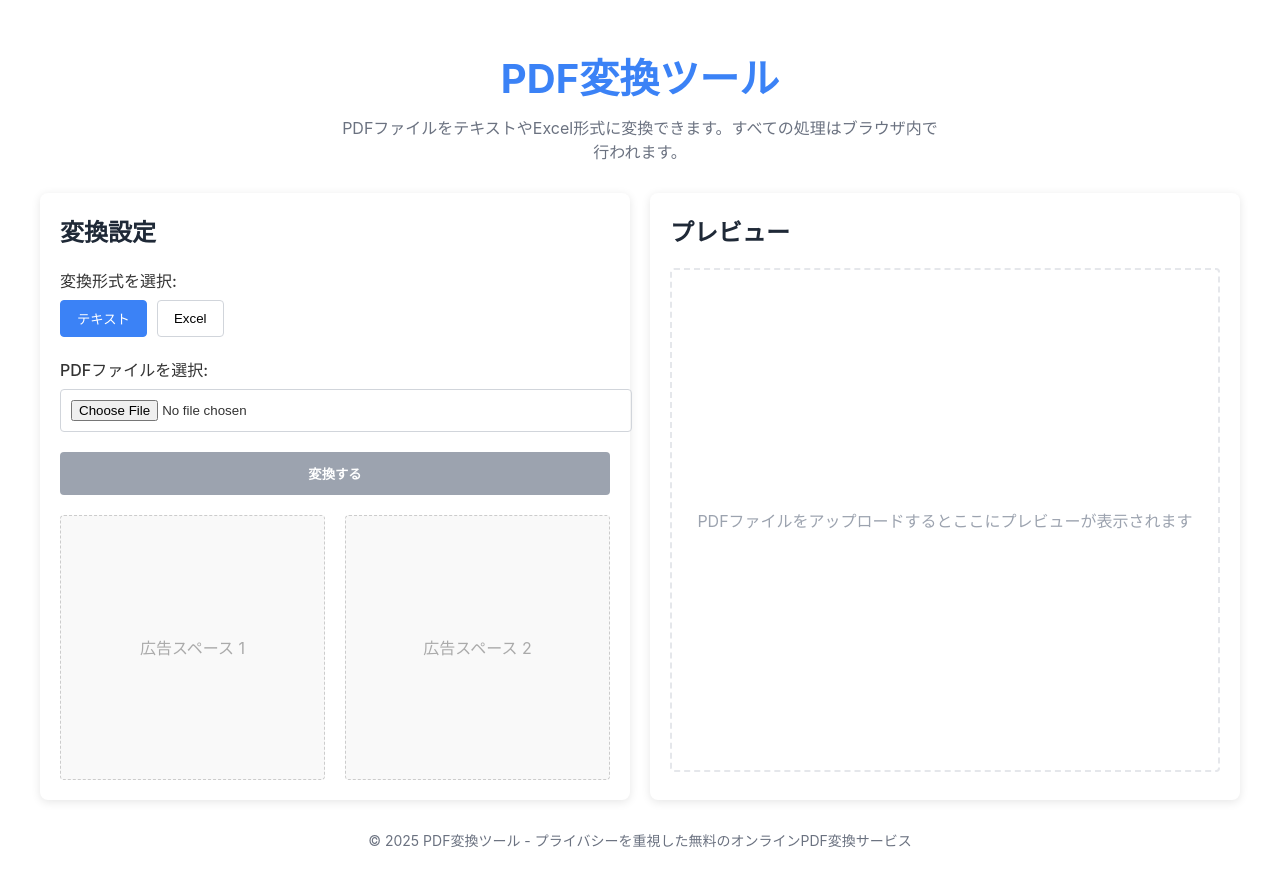
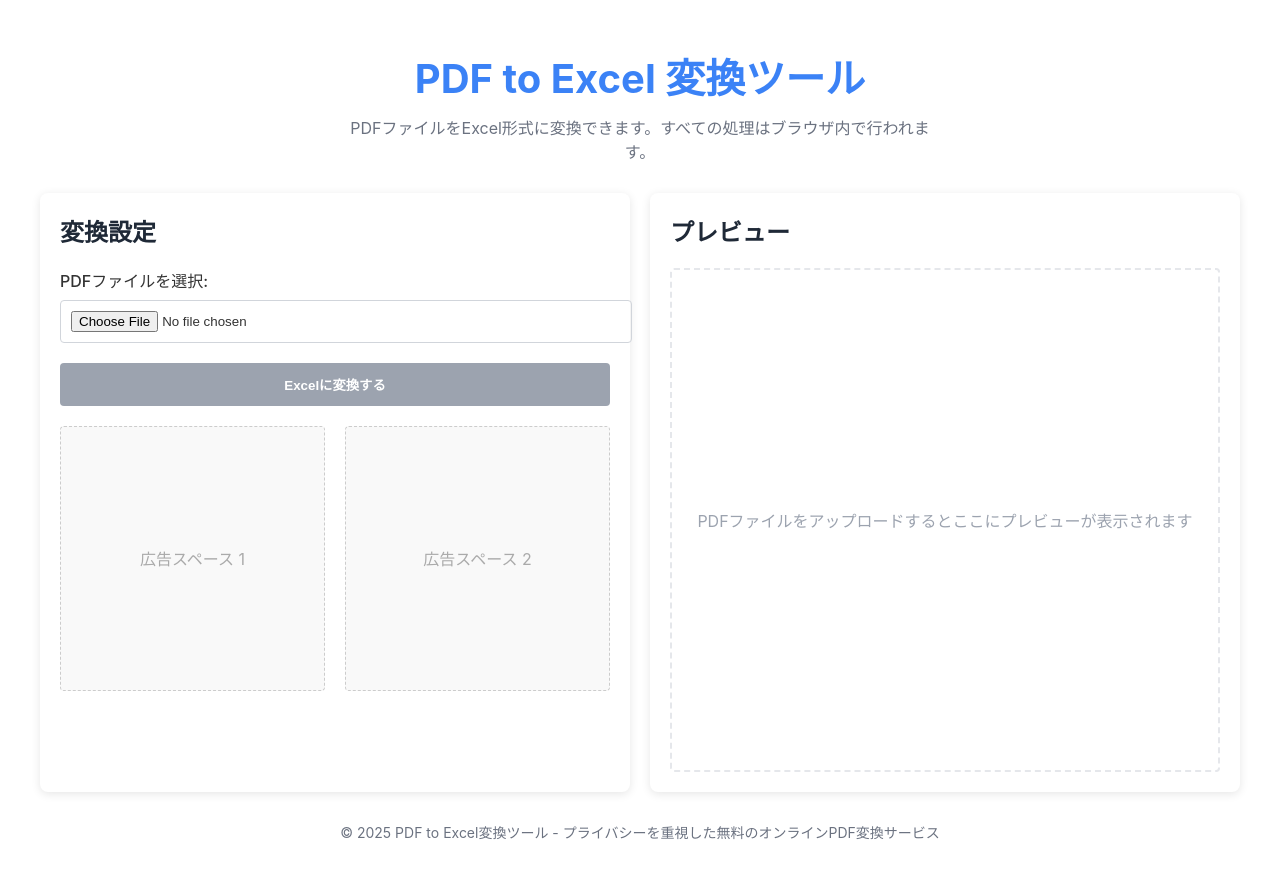
Before and after one commit to OOISHITATSUKI/pdf-converter, a React (Create React App) app: page / in a window 1280 px wide. Built offline with nearby package versions, Linux system fonts and the light colour scheme.

Commit message:
広告スペースを追加

```diff
--- a/src/App.js
+++ b/src/App.js
@@ -9,13 +9,11 @@
   const [loading, setLoading] = useState(false);
   const [progress, setProgress] = useState(0);
   const [error, setError] = useState('');
-  const [conversionType, setConversionType] = useState('text');
   const [processingStatus, setProcessingStatus] = useState('');
   const [pdfPreview, setPdfPreview] = useState(null);
 
   // PDF.jsのワーカー設定
   useEffect(() => {
-    // 特定のバージョンを指定して、存在するファイルを使用
     const pdfjsWorker = 'https://cdnjs.cloudflare.com/ajax/libs/pdf.js/3.4.120/pdf.worker.min.js';
     pdfjsLib.GlobalWorkerOptions.workerSrc = pdfjsWorker;
     console.log('Set PDF.js worker to:', pdfjsWorker);
@@ -46,45 +44,6 @@
       setFile(null);
       setPdfPreview(null);
       setError('PDFファイルのみ対応しています。別の形式のファイルが選択されました。');
-    }
-  };
-
-  // PDFからのテキスト抽出（シミュレーション版）
-  const extractTextFromPDF = async (pdfData) => {
-    try {
-      console.log('Starting text extraction simulation...');
-      setProcessingStatus('PDFからテキストを抽出中...');
-
-      // 進行状況をシミュレート
-      for (let i = 0; i <= 100; i += 10) {
-        await new Promise(resolve => setTimeout(resolve, 200));
-        setProgress(i);
-      }
-
-      // ファイル名を含む動的なテキストを生成
-      const fileName = file ? file.name : 'document.pdf';
-
-      // サンプルテキストを返す
-      return `ファイル「${fileName}」から抽出されたテキスト\n\n` +
-        "PDFから抽出されたサンプルテキストです。\n\n" +
-        "このテキストは、PDF変換ツールで生成されました。\n\n" +
-        "============ サンプルデータ ============\n\n" +
-        "項目A：サンプルデータ1\n" +
-        "項目B：サンプルデータ2\n" +
-        "項目C：サンプルデータ3\n\n" +
-        "以下は表形式のデータの例：\n\n" +
-        "商品名\t数量\t単価\t合計\n" +
-        "商品A\t2\t1,000円\t2,000円\n" +
-        "商品B\t1\t3,000円\t3,000円\n" +
-        "商品C\t3\t500円\t1,500円\n\n" +
-        "合計: 6,500円\n\n" +
-        "=======================================\n\n" +
-        "※このテキストはシミュレーションによる出力で、\n" +
-        "実際のPDFの内容は反映されていません。";
-    } catch (error) {
-      console.error('テキスト抽出エラー:', error);
-      setError('テキスト抽出中にエラーが発生しました');
-      throw error;
     }
   };
 
@@ -146,28 +105,6 @@
 
       console.log('File read, size:', pdfData.byteLength, 'bytes');
 
-      if (conversionType === 'text') {
-        // テキスト変換処理
-        console.log('Converting to text format...');
-        const extractedText = await extractTextFromPDF(pdfData);
-        console.log('Text extraction completed, length:', extractedText.length);
-
-        // テキストファイルとして保存
-        const blob = new Blob([extractedText], { type: 'text/plain;charset=utf-8' });
-        const url = URL.createObjectURL(blob);
-        const a = document.createElement('a');
-        a.href = url;
-        a.download = `${file.name.replace('.pdf', '')}.txt`;
-        document.body.appendChild(a);
-        a.click();
-        document.body.removeChild(a);
-
-        // リソースの解放
-        setTimeout(() => {
-          URL.revokeObjectURL(url);
-          setProcessingStatus('変換完了。テキストファイルがダウンロードされました。');
-        }, 100);
-      } else if (conversionType === 'excel') {
       // Excel変換処理
       console.log('Converting to Excel format...');
 
@@ -211,7 +148,6 @@
         URL.revokeObjectURL(url);
         setProcessingStatus('変換完了。Excelファイルがダウンロードされました。');
       }, 100);
-      }
 
       console.log('Conversion process completed successfully');
       setProgress(100);
@@ -226,31 +162,13 @@
   return (
     <div className="app-container">
       <header className="app-header">
-        <h1>PDF変換ツール</h1>
-        <p>PDFファイルをテキストやExcel形式に変換できます。すべての処理はブラウザ内で行われます。</p>
+        <h1>PDF to Excel 変換ツール</h1>
+        <p>PDFファイルをExcel形式に変換できます。すべての処理はブラウザ内で行われます。</p>
       </header>
 
       <div className="app-content">
         <div className="control-panel">
           <h2>変換設定</h2>
-
-          <div className="conversion-type">
-            <label>変換形式を選択:</label>
-            <div className="type-buttons">
-              <button
-                className={conversionType === 'text' ? 'active' : ''}
-                onClick={() => setConversionType('text')}
-              >
-                テキスト
-              </button>
-              <button
-                className={conversionType === 'excel' ? 'active' : ''}
-                onClick={() => setConversionType('excel')}
-              >
-                Excel
-              </button>
-            </div>
-          </div>
 
           <div className="file-upload">
             <label>PDFファイルを選択:</label>
@@ -268,7 +186,7 @@
             onClick={handleConvert}
             disabled={!file || loading}
           >
-            {loading ? '変換中...' : '変換する'}
+            {loading ? '変換中...' : 'Excelに変換する'}
           </button>
 
           {/* Google広告用のスペース */}
@@ -313,7 +231,7 @@
       </div>
 
       <footer className="app-footer">
-        <p>© {new Date().getFullYear()} PDF変換ツール - プライバシーを重視した無料のオンラインPDF変換サービス</p>
+        <p>© {new Date().getFullYear()} PDF to Excel変換ツール - プライバシーを重視した無料のオンラインPDF変換サービス</p>
       </footer>
     </div>
   );
```
Lines whose indentation alone changed are shown as unchanged.
